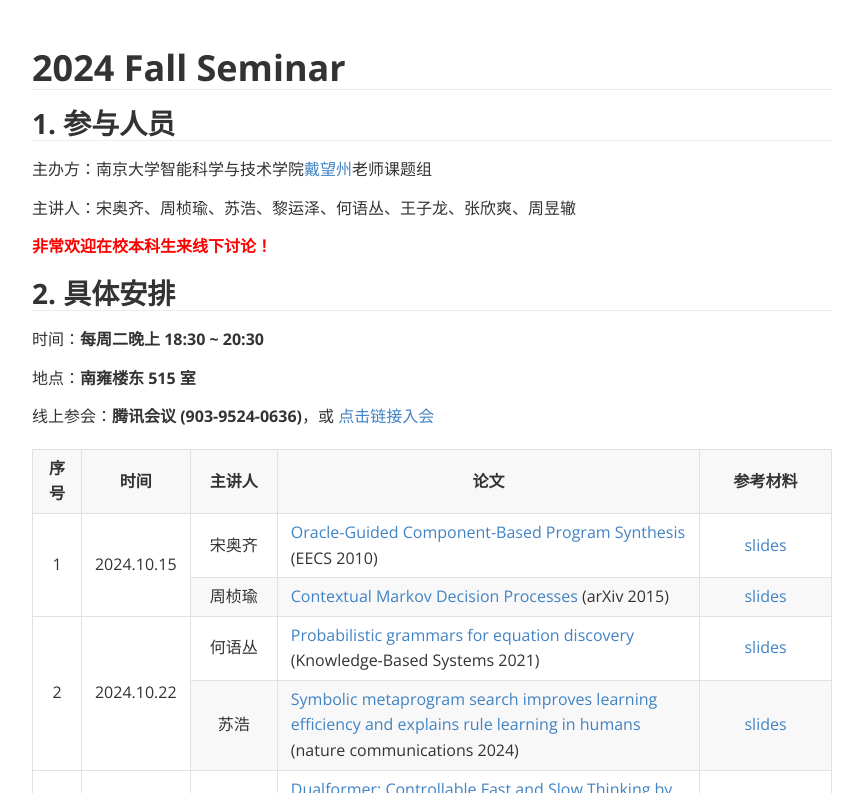
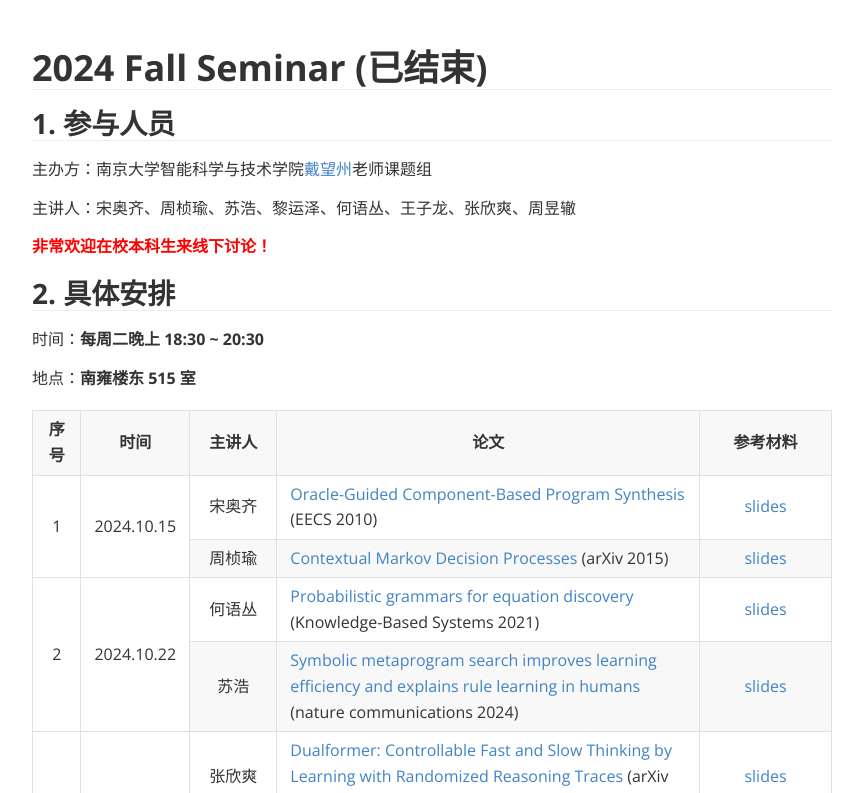
Before and after one commit to XinShuangZ/2024-Seminar, a plain HTML site: page index.html in a window 1280 px wide. Shown: the top 793 px of the page, without its empty margins (208-1071 px from the left). Drawn offline with nearby package versions, Linux system fonts and the light colour scheme.

Commit message:
Update index.html

```diff
--- a/index.html
+++ b/index.html
@@ -1469,7 +1469,7 @@
 <body class='typora-export os-windows'>
     <div class='typora-export-content'>
         <div id='write' class=''>
-            <h1 id='2024-讨论班'><span>2024 Fall Seminar</span></h1>
+            <h1 id='2024-讨论班'><span>2024 Fall Seminar (已结束)</span></h1>
 
             <h2 id='参与人员'><span>1. 参与人员</span></h2>
             <p><span>主办方：南京大学智能科学与技术学院<a href='https://daiwz.net/'><span>戴望州</span></a>老师课题组</span></p>
@@ -1483,8 +1483,9 @@
             <!--<p><span>日程：<b>每周二</b></span></p>-->
             <p><span>时间：<b>每周二晚上 18:30 ~ 20:30</b></span></p>
             <p><span>地点：<b>南雍楼东 515 室 </b></span></p>
-            <p><span>线上参会：<strong>腾讯会议 (903-9524-0636)</strong>，或 <a
+            <!--<p><span>线上参会：<strong>腾讯会议 (903-9524-0636)</strong>，或 <a
                         href='https://meeting.tencent.com/dm/kGZnm9rIN8s3'>点击链接入会</a></span></p>
+            -->
             <!--<p><span>会议密码：<b>666666</b></span></p>-->
             <!--<span><a href=https://github.com/heart-fresh/2024-Summer-Seminar/tree/main/paper%20list>论文合集</a> </span>-->
             <figure>
@@ -1648,6 +1649,7 @@
                                         href=https://github.com/XinShuangZ/2024-Seminar/blob/main/2024_Fall_slides/%5B7%5DUniversally%20optimal%20Dijkstra.pptx>slides</a>
                                 </span></td>
                         </tr>
+                        <!--
                         <tr>
                             <td rowspan="2"><span> 8</span></td>
                             <td rowspan="2"><span> 2024.12.10</span></td>
@@ -1701,7 +1703,7 @@
                         </tr>
                         <tr>
                             <td rowspan="2"><span> 12</span></td>
-                            <td rowspan="2"><span>  </span></td>
+                            <td rowspan="2"><span> </span></td>
                             <td><span> 王子龙</span></td>
                             <td style="width: 400px;"><span> </span></td>
                             <td style="width: 150px;"><span> </span></td>
@@ -1723,6 +1725,7 @@
                             <td style="width: 150px;"><span> </span></td>
                             <td style="width: 150px;"><span> </span></td>
                         </tr>
+                        -->
                     </tbody>
                 </table>
             </figure>
```
